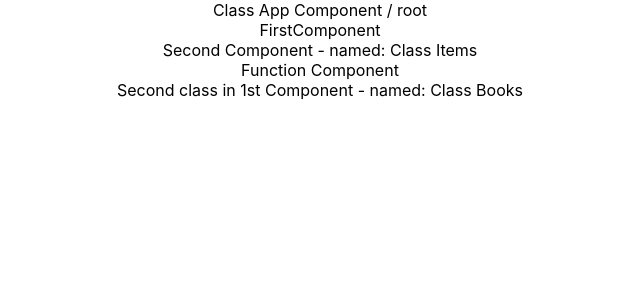
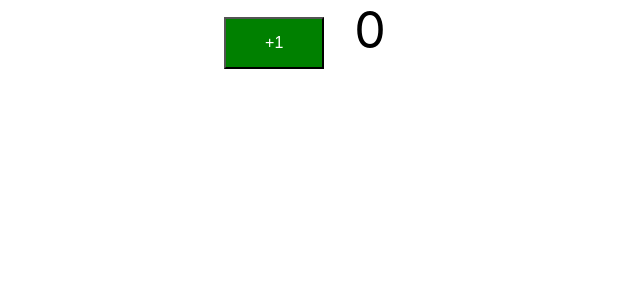
Before and after one commit to jfdoyle3/ItemListApp, a React (Create React App) app in the folder frontend/itemlist-app/: page / in a window 1280 px wide. Shown: the top 300 px of the page, without its empty margins (320-960 px from the left). Built offline with nearby package versions, Linux system fonts and the light colour scheme.

Commit message:
Added Button to react page

```diff
--- a/frontend/itemlist-app/src/App.js
+++ b/frontend/itemlist-app/src/App.js
@@ -1,16 +1,25 @@
 import React, { Component } from "react";
-import logo from "./logo.svg";
 import "./App.css";
-import { render } from "react-dom";
 import FirstComponent, { Books } from "./components/examples/FirstComponent";
 import Items from "./components/examples/SecondComponent";
 import FunctionComponent from "./components/examples/ThirdComponent";
+import Counter from "./components/counter/Counter";
 
 class App extends Component {
   render() {
     return (
       <div className="App">
-        Class App Component / root
+        <Counter></Counter>
+      </div>
+    );
+  }
+}
+
+class ComponentExamples extends Component {
+  render() {
+    return (
+      <div className="ComponentExamples">
+        Class ComponentExamples Component / secondary class in root
         <FirstComponent />
         <Items />
         <FunctionComponent />
--- /dev/null
+++ b/frontend/itemlist-app/src/components/counter/Counter.css
@@ -0,0 +1,11 @@
+button {
+  background-color: green;
+  font-size: 16px;
+  padding: 15px 30px;
+  color: white;
+  width: 100px;
+}
+
+.count {
+  padding: 15px 30px;
+}
--- /dev/null
+++ b/frontend/itemlist-app/src/components/counter/Counter.jsx
@@ -0,0 +1,42 @@
+import React, { Component } from "react";
+import "./Counter.css";
+
+class Counter extends Component {
+  // define the initial state in a constructor
+  //state => counter 0
+  constructor() {
+    super(); // error 1 ppl forget need this to have state to work
+
+    this.state = {
+      counter: 0,
+      secondCounter: 100,
+    };
+
+    // need to bind to the function to use THIS and you're not using arrows in render method.
+    // you dont need bind if using arrow method in render
+    this.increment = this.increment.bind(this);
+  }
+
+  render() {
+    // render = () => {
+    return (
+      <div className="counter">
+        <button onClick={this.increment}>+1</button>
+        <span className="count" style={{ fontSize: "50px" }}>
+          {this.state.counter}
+        </span>
+      </div>
+    );
+  }
+
+  increment() {
+    // increment = () => {
+    // Update State: counter++
+    // console.log("Increment");
+    //   this.state.counter++;  // bad practice, doesn't work need to setState
+    this.setState({
+      counter: this.state.counter + 1,
+    });
+  }
+}
+export default Counter;
--- a/frontend/itemlist-app/src/components/examples/FirstComponent.jsx
+++ b/frontend/itemlist-app/src/components/examples/FirstComponent.jsx
@@ -1,7 +1,7 @@
 import React, { Component } from "react";
 
 // Class Component
-export default class FirstComponent extends Component {
+class FirstComponent extends Component {
   render() {
     return <div className="FirstComponent">FirstComponent</div>;
   }
@@ -16,3 +16,5 @@ export class Books extends Component {
     );
   }
 }
+
+export default FirstComponent;
--- a/frontend/itemlist-app/src/components/examples/SecondComponent.jsx
+++ b/frontend/itemlist-app/src/components/examples/SecondComponent.jsx
@@ -1,5 +1,7 @@
 import React, { Component } from "react";
 
+// Another way to make a component.
+// preferred way is First Component
 export default class Items extends Component {
   render() {
     return <div className="Items">Second Component - named: Class Items</div>;
--- a/frontend/itemlist-app/src/components/examples/ThirdComponent.jsx
+++ b/frontend/itemlist-app/src/components/examples/ThirdComponent.jsx
@@ -1,6 +1,9 @@
 import React from "react";
 
-// function Components
+// function can be used as Components
+// \they can be exported this way, preferd method is First component example
+// function components can't have state funcationality.
+// Must be a class to use states.
 export default function FunctionComponent() {
   return <div className="FunctionComponent">Function Component</div>;
 }
```
